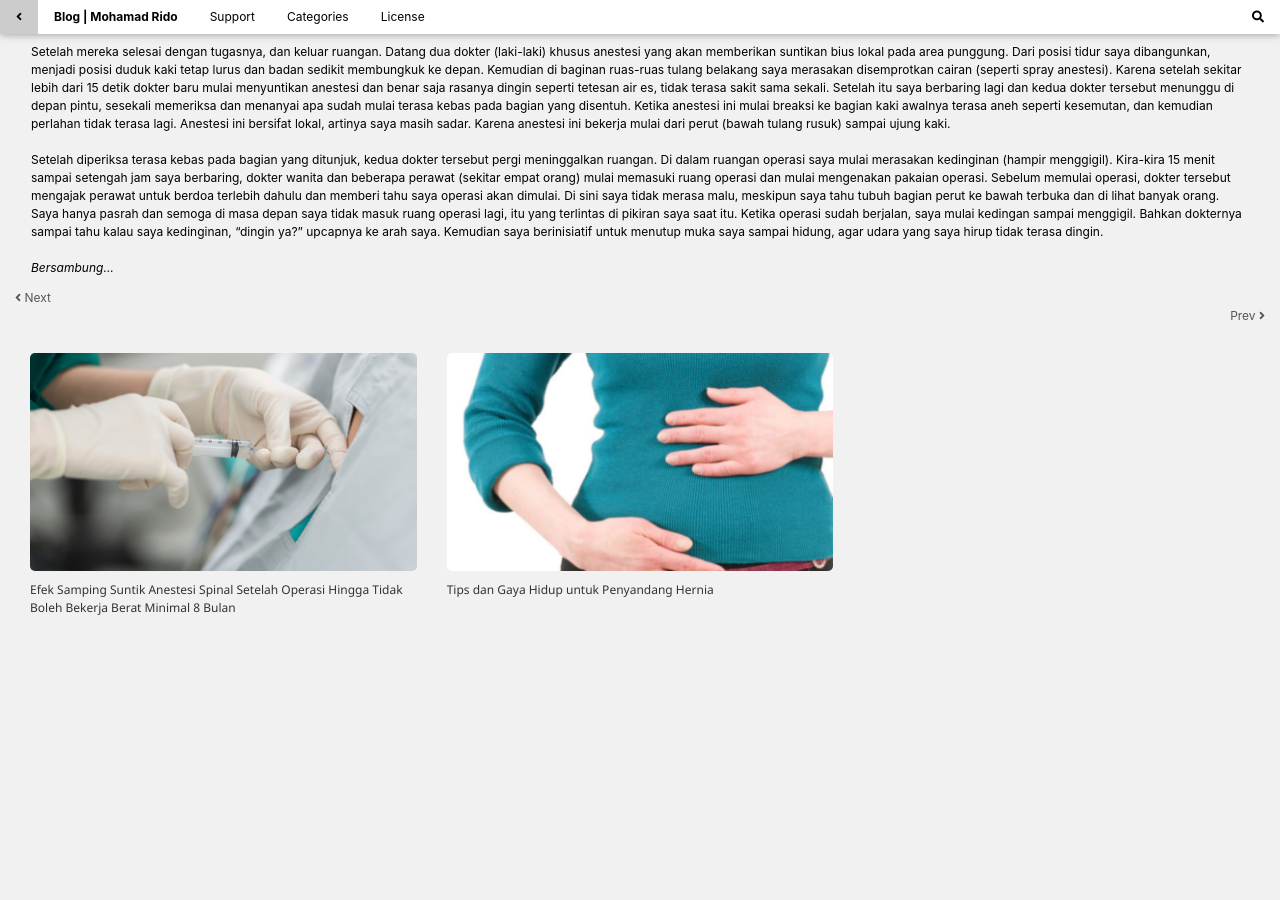
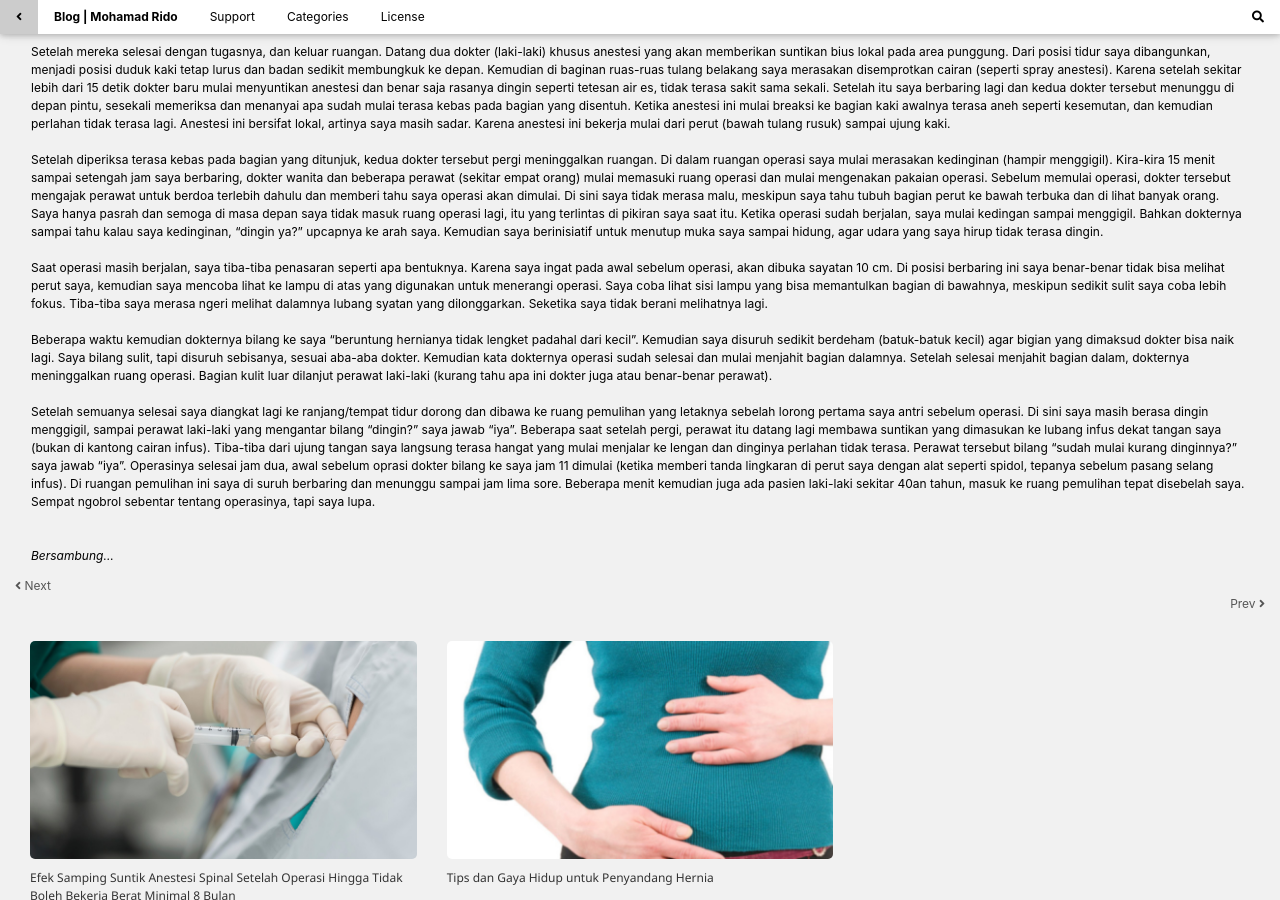
Before and after one commit to mohamadrido/blog, a Jekyll site: the page built from _posts/2020-04-14-pengalaman-sebelum-sesudah-operasi-hernia-inguinalis-lateral.md, in a window 1280 px wide and 900 px high, scrolled down 1692 px. Built offline with Jekyll 4.4.1, drawn with Linux system fonts in a browser that asks for light colours; our own code applies the rules of GitHub Pages for plain Markdown files; before the commit the page ends 2329 px from its top, so only the background shows below that.

Commit message:
Update 2020-04-14-pengalaman-sebelum-sesudah-operasi-hernia-inguinalis-lateral.md

```diff
--- a/_posts/2020-04-14-pengalaman-sebelum-sesudah-operasi-hernia-inguinalis-lateral.md
+++ b/_posts/2020-04-14-pengalaman-sebelum-sesudah-operasi-hernia-inguinalis-lateral.md
@@ -27,4 +27,11 @@ Setelah mereka selesai dengan tugasnya, dan keluar ruangan. Datang dua dokter (l
 <br />
 Setelah diperiksa terasa kebas pada bagian yang ditunjuk, kedua dokter tersebut pergi meninggalkan ruangan. Di dalam ruangan operasi saya mulai merasakan kedinginan (hampir menggigil). Kira-kira 15 menit sampai setengah jam saya berbaring, dokter wanita dan beberapa perawat (sekitar empat orang) mulai memasuki ruang operasi dan mulai mengenakan pakaian operasi. Sebelum memulai operasi, dokter tersebut mengajak perawat untuk berdoa terlebih dahulu dan memberi tahu saya operasi akan dimulai. Di sini saya tidak merasa malu, meskipun saya tahu tubuh bagian perut ke bawah terbuka dan di lihat banyak orang. Saya hanya pasrah dan semoga di masa depan saya tidak masuk ruang operasi lagi, itu yang terlintas di pikiran saya saat itu. Ketika operasi sudah berjalan, saya mulai kedingan sampai menggigil. Bahkan dokternya sampai tahu kalau saya kedinginan, "dingin ya?" upcapnya ke arah saya. Kemudian saya berinisiatif untuk menutup muka saya sampai hidung, agar udara yang saya hirup tidak terasa dingin.<br />
 <br />
+Saat operasi masih berjalan, saya tiba-tiba penasaran seperti apa bentuknya. Karena saya ingat pada awal sebelum operasi, akan dibuka sayatan 10 cm. Di posisi berbaring ini saya benar-benar tidak bisa melihat perut saya, kemudian saya mencoba lihat ke lampu di atas yang digunakan untuk menerangi operasi. Saya coba lihat sisi lampu yang bisa memantulkan bagian di bawahnya, meskipun sedikit sulit saya coba lebih fokus. Tiba-tiba saya merasa ngeri melihat dalamnya lubang syatan yang dilonggarkan. Seketika saya tidak berani melihatnya lagi.<br />
+<br />
+Beberapa waktu kemudian dokternya bilang ke saya "beruntung hernianya tidak lengket padahal dari kecil". Kemudian saya disuruh sedikit berdeham (batuk-batuk kecil) agar bigian yang dimaksud dokter bisa naik lagi. Saya bilang sulit, tapi disuruh sebisanya, sesuai aba-aba dokter. Kemudian kata dokternya operasi sudah selesai dan mulai menjahit bagian dalamnya. Setelah selesai menjahit bagian dalam, dokternya meninggalkan ruang operasi. Bagian kulit luar dilanjut perawat laki-laki (kurang tahu apa ini dokter juga atau benar-benar perawat).<br />
+<br />
+Setelah semuanya selesai saya diangkat lagi ke ranjang/tempat tidur dorong dan dibawa ke ruang pemulihan yang letaknya sebelah lorong pertama saya antri sebelum operasi. Di sini saya masih berasa dingin menggigil, sampai perawat laki-laki yang mengantar bilang "dingin?" saya jawab "iya". Beberapa saat setelah pergi, perawat itu datang lagi membawa suntikan yang dimasukan ke lubang infus dekat tangan saya (bukan di kantong cairan infus). Tiba-tiba dari ujung tangan saya langsung terasa hangat yang mulai menjalar ke lengan dan dinginya perlahan tidak terasa. Perawat tersebut bilang "sudah mulai kurang dinginnya?" saya jawab "iya". Operasinya selesai jam dua, awal sebelum oprasi dokter bilang ke saya jam 11 dimulai (ketika memberi tanda lingkaran di perut saya dengan alat seperti spidol, tepanya sebelum pasang selang infus). Di ruangan pemulihan ini saya di suruh berbaring dan menunggu  sampai jam lima sore. Beberapa menit kemudian juga ada pasien laki-laki sekitar 40an tahun, masuk ke ruang pemulihan tepat disebelah saya. Sempat ngobrol sebentar tentang operasinya, tapi saya lupa.<br />
+<br />
+<br />
 <i>Bersambung...</i>
```
